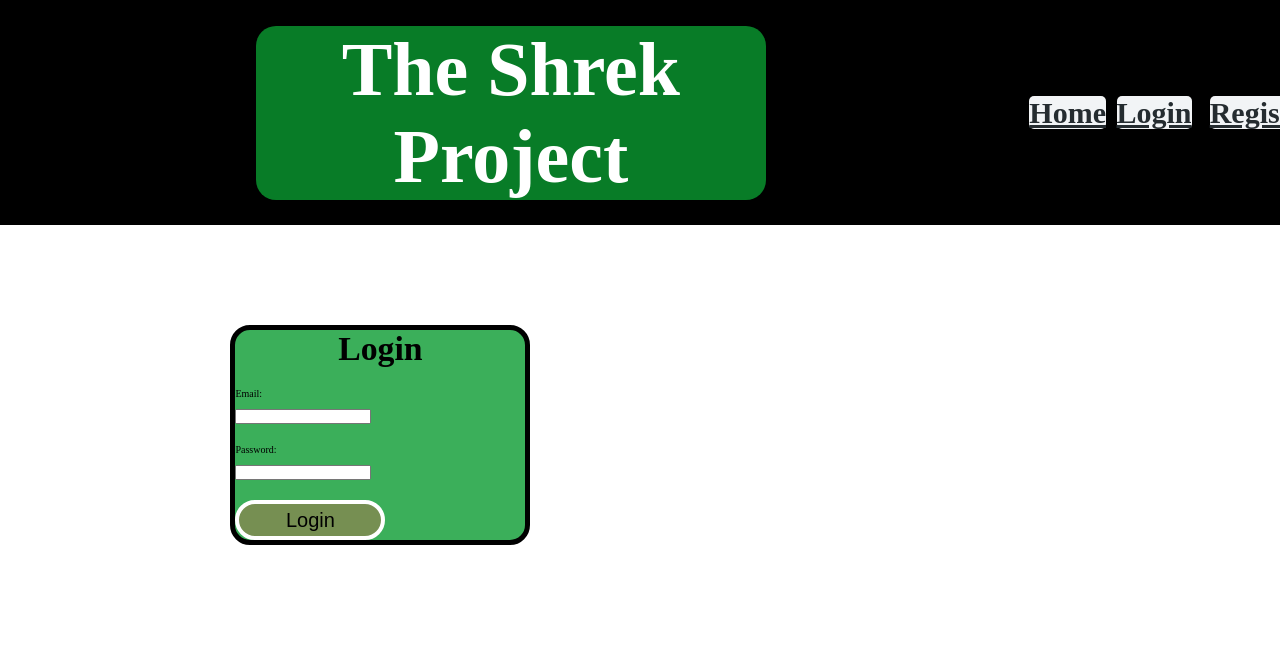
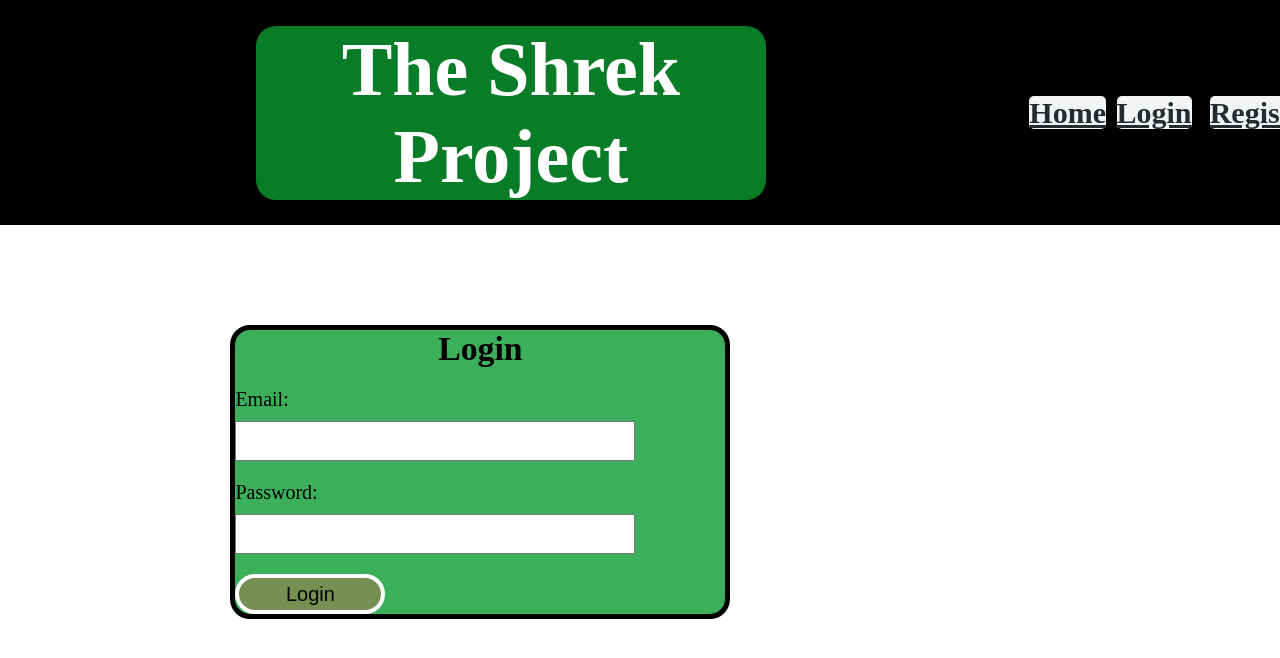
Before and after one commit to staten-island-tech/vue-project-2-shrek-s-goons, a Vue app in the folder project/new/: page /login in a window 1280 px wide. Shown: the top 658 px of the page. Built offline with nearby package versions, Linux system fonts and the light colour scheme; no server answers.

Commit message:
acfsafsas

```diff
--- a/project/new/src/assets/main.css
+++ b/project/new/src/assets/main.css
@@ -118,13 +118,28 @@
   background-color: var(--grey);
   z-index: 1;
 }
-
+.emailLogin {
+  font-size: 2rem;
+}
+.passwordLogin {
+  font-size: 2rem;
+}
+.inputEmail {
+  font-size: 2rem;
+  width: 40rem;
+  height: 4rem;
+}
+.inputPassword {
+  font-size: 2rem;
+  width: 40rem;
+  height: 4rem;
+}
 .form {
   margin-left: 90%;
   background-color: var(--light-green);
   border-radius: 2rem;
   border: var(--black) solid 0.5rem;
-  width: 30rem;
+  width: 50rem;
   margin-top: 10rem;
 }
 
--- a/project/new/src/views/Login.vue
+++ b/project/new/src/views/Login.vue
@@ -2,11 +2,11 @@
   <form @submit.prevent="handleSubmit" class="form">
     <h3>Login</h3>
 
-    <label for="email">Email:</label>
-    <input type="email" name="email" v-model="email" required />
+    <label class="emailLogin" for="email">Email:</label>
+    <input class="inputEmail" type="email" name="email" v-model="email" required />
 
-    <label for="email">Password:</label>
-    <input type="password" name="password" v-model="password" required />
+    <label class="passwordLogin" for="email">Password:</label>
+    <input class="inputPassword" type="password" name="password" v-model="password" required />
 
     <button>Login</button>
     <div v-if="error">{{ error }}</div>
@@ -14,6 +14,7 @@
 </template>
 
 <script>
+
 import { ref } from "vue";
 import { useStore } from "vuex";
 import { useRouter } from "vue-router";
```
Also changed, not shown: project/new/src/components/Clicker.vue (+1 -26 lines).
